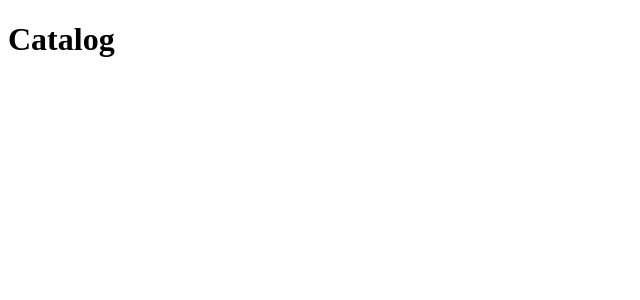
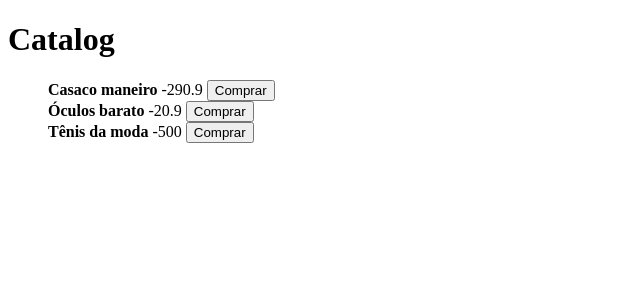
Before and after one commit to lui7henrique/ignite-reactjs-redux, a React (Create React App) app: page / in a window 1280 px wide. Shown: the top 300 px of the page, without its empty margins (0-640 px from the left). Built offline with nearby package versions, Linux system fonts and the light colour scheme; data requests are answered from the project's data file.

Commit message:
:gear: Creating JSON server

```diff
--- /dev/null
+++ b/server.json
@@ -0,0 +1,33 @@
+{
+  "products": [
+    {
+      "id": 1,
+      "title": "Casaco maneiro",
+      "price": 290.9
+    },
+    {
+      "id": 2,
+      "title": "Óculos barato",
+      "price": 20.9
+    },
+    {
+      "id": 3,
+      "title": "Tênis da moda",
+      "price": 500.0
+    }
+  ],
+  "stock": [
+    {
+      "id": 1,
+      "quantity": 3
+    },
+    {
+      "id": 2,
+      "quantity": 0
+    },
+    {
+      "id": 3,
+      "quantity": 1
+    }
+  ]
+}
--- a/src/components/Catalog.tsx
+++ b/src/components/Catalog.tsx
@@ -1,9 +1,39 @@
 import { useSelector } from "react-redux";
+import { useEffect, useState } from "react";
+import { IProduct } from "../store/modules/cart/types";
+import api from "../services/api";
 
 export const Catalog = () => {
-  const catalog = useSelector((state) => state);
+  const [catalog, setCatalog] = useState<IProduct[]>([]);
 
-  console.log(catalog);
+  useEffect(() => {
+    const fetchData = async (): Promise<void> => {
+      const response = await api.get("products");
+      const { data } = response as { data: IProduct[] };
 
-  return <h1>Catalog</h1>;
+      console.log(data);
+
+      setCatalog(data);
+    };
+
+    fetchData();
+  }, []);
+
+  return (
+    <main>
+      <h1>Catalog</h1>
+      <ul>
+        {catalog.map((product) => {
+          return (
+            <article key={product.id}>
+              <strong>{product.title}</strong> {" -"}
+              <span>{product.price}</span>
+              {"    "}
+              <button type="button">Comprar</button>
+            </article>
+          );
+        })}
+      </ul>
+    </main>
+  );
 };
--- /dev/null
+++ b/src/services/api.ts
@@ -0,0 +1,7 @@
+import axios from "axios";
+
+const api = axios.create({
+  baseURL: "http://localhost:3333",
+});
+
+export default api;
--- a/src/store/modules/cart/types.ts
+++ b/src/store/modules/cart/types.ts
@@ -1,6 +1,6 @@
 export interface IProduct {
   id: number;
-  name: string;
+  title: string;
   price: number;
 }
 export interface ICartItem {
```
Also changed, not shown: package.json (+6 -1 lines), 1 other file (tests, documents, lock files or other folders).
